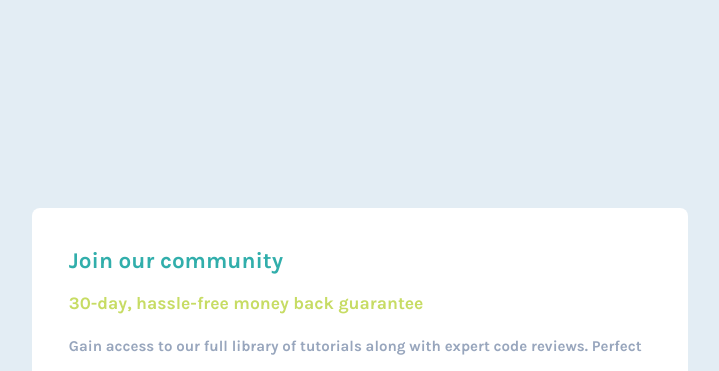
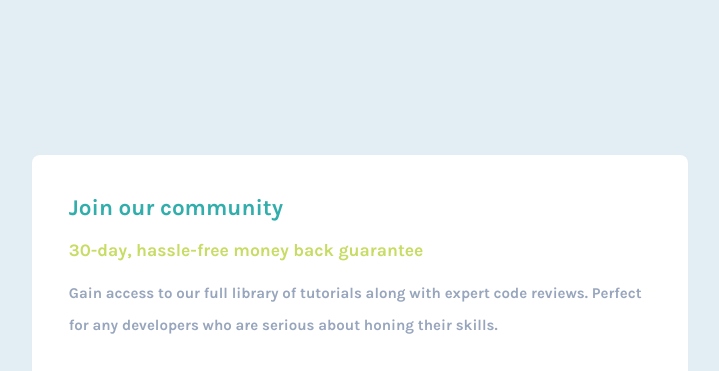
Before and after one commit to vishanthan8055/Single-price-grid-component, a plain HTML site: page index.html in a window 1280 px wide. Shown: the top 371 px of the page, without its empty margins (280-999 px from the left). Drawn offline with Linux system fonts and the light colour scheme.

Commit message:
add display flex

```diff
--- a/style.css
+++ b/style.css
@@ -108,15 +108,19 @@ body{
 }
 @media(min-width:521px){
     body{
+        margin: auto;
         font-size: 15px;
+        /* border: 10px solid red; */
+        height: 100vh;
+        display: flex;
     }
     .container{
-        margin: 13rem auto;
+        margin: auto auto;
         display: flex;
         flex-direction: row;
         flex-wrap: wrap;
         width: 41rem;
-        /* border: 2px solid red; */
+        /* border: 20px solid red; */
     }
     .card:nth-child(1){
         background-color: #ffffff;
```
